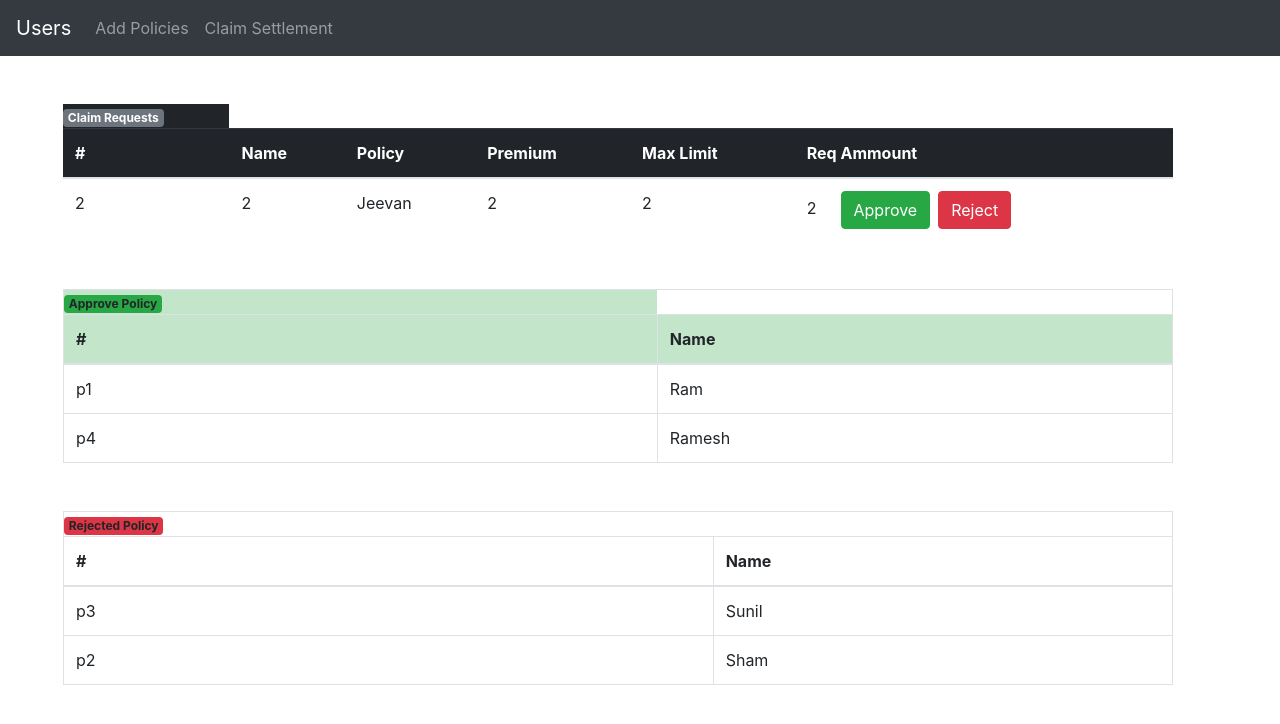
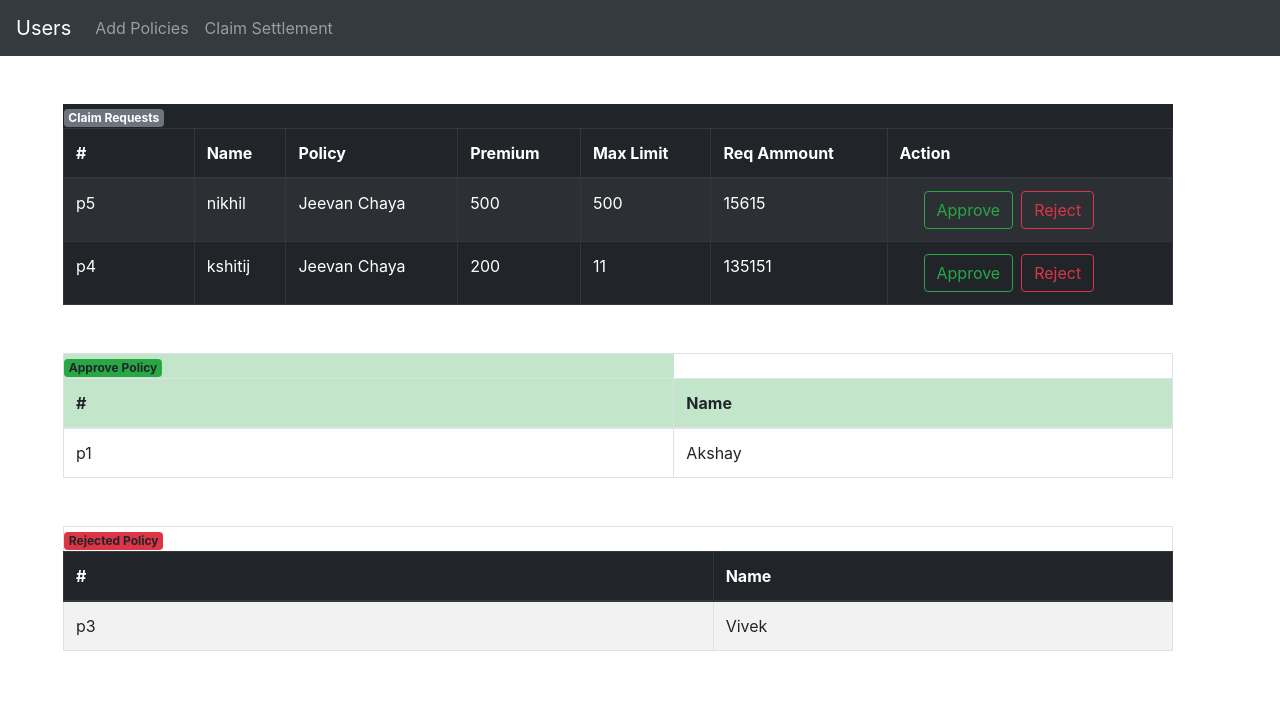
Before and after one commit to akshaymeher59/Final-insurance-policy-react-app, a React (Create React App) app: page /claimSettlement in a window 1280 px wide. Shown: the top 724 px of the page. Built offline with nearby package versions, Linux system fonts and the light colour scheme; data requests are answered from the project's data file.

Commit message:
adding approve,reject and claim status functionality

```diff
--- a/db.json
+++ b/db.json
@@ -11,56 +11,124 @@
       "id": 2
     },
     {
+      "name": "Vivek",
       "uId": 3,
-      "name": "Vivek",
       "id": 3
+    },
+    {
+      "uId": 4,
+      "name": "kshitij",
+      "id": 4
+    },
+    {
+      "uId": 5,
+      "name": "nikhil",
+      "id": 5
+    },
+    {
+      "uId": 6,
+      "name": "kamlesh",
+      "id": 6
+    },
+    {
+      "uId": 7,
+      "name": "nitesh",
+      "id": 7
+    },
+    {
+      "uId": 8,
+      "name": "samyak",
+      "id": 8
     }
   ],
   "Policies": [
     {
-      "pId": "2",
+      "pId": "8",
+      "policyName": "Jeevan Chaya",
+      "amount": "500",
+      "maxLimit": "20000",
+      "name": "samyak",
+      "id": 1
+    },
+    {
+      "pId": "5",
       "policyName": "Jeevan Chaya",
       "amount": "500",
       "maxLimit": "500",
-      "name": "Satish",
-      "id": 1,
-      "reqAmmount": 65561
+      "name": "nikhil",
+      "id": 2,
+      "reqAmmount": 15615
+    },
+    {
+      "pId": "3",
+      "policyName": "Jeevan Chaya",
+      "amount": "151",
+      "maxLimit": "456",
+      "name": "Vivek",
+      "id": 3,
+      "reqAmmount": 1651
     },
     {
       "pId": "1",
       "policyName": "Jeevan Chaya",
-      "amount": "200",
-      "maxLimit": "456",
+      "amount": "456",
+      "maxLimit": "20000",
       "name": "Akshay",
-      "id": 2,
-      "reqAmmount": 5315151
+      "id": 4,
+      "reqAmmount": 156156
     },
     {
-      "pId": "3",
+      "pId": "2",
+      "policyName": "Jeevan Chaya",
+      "amount": "500",
+      "maxLimit": "55665654",
+      "name": "Satish",
+      "id": 5
+    },
+    {
+      "pId": "4",
       "policyName": "Jeevan Chaya",
       "amount": "200",
-      "maxLimit": "20000",
-      "name": "Vivek",
-      "id": 3,
-      "reqAmmount": 454
+      "maxLimit": "11",
+      "name": "kshitij",
+      "id": 6,
+      "reqAmmount": 135151
     }
   ],
   "userPolicyId": [
     {
-      "uId": "2",
-      "pId": "2",
-      "id": 1,
+      "uId": "8",
+      "pId": "8",
+      "id": 1
+    },
+    {
+      "uId": "5",
+      "pId": "5",
+      "id": 2,
       "status": "claim"
+    },
+    {
+      "uId": "3",
+      "pId": "3",
+      "id": 3,
+      "status": "reject"
     },
     {
       "uId": "1",
       "pId": "1",
-      "id": 2,
-      "status": "claim"
+      "id": 4,
+      "status": "approve"
     },
     {
-      "status": "claim",
-      "id": 3
+      "uId": "2",
+      "pId": "2",
+      "id": 5
+    },
+    {
+      "uId": "4",
+      "pId": "4",
+      "id": 6,
+      "status": "claim"
     }
   ]
 }
--- a/src/App.js
+++ b/src/App.js
@@ -7,16 +7,14 @@ import { BrowserRouter, Route, Routes } from "react-router-dom";
 import { useEffect, useState } from "react";
 
 function App() {
-
-
   const [user, setUser] = useState([]);
   const [policy, setPolicy] = useState([]);
   const [userPolicyId, setUserPolicyId] = useState([]);
 
-  useEffect(()=>{
+  useEffect(() => {
     fetchPolicy();
     fetchUserPolicyId();
-  },[])
+  }, []);
 
   async function fetchPolicy() {
     try {
@@ -31,7 +29,6 @@ function App() {
     }
   }
 
-
   function fetchUserPolicyId() {
     fetch("http://localhost:8080/userPolicyId")
       .then((res) => {
@@ -43,38 +40,53 @@ function App() {
         alert("API Failed to fetch Data.");
         setUserPolicyId([{}]);
       });
-
   }
-
-
-
-
 
   return (
     <div className="">
-
-
       {/* <ClaimReq />
       <Form /> */}
 
       <BrowserRouter>
         <Routes>
-          <Route index element={
-            <>
-              <Header />
-              {<Users user1={user} setUser={setUser} />}
-            </>
-
-          }>
-          </Route>
-          <Route path='/' element={<Header />}>
-            <Route path="user" element={
-              <Users user1={user} setUser={setUser} />
-            } />
-            <Route path="form" element={<Policy policy={policy} setPolicy={setPolicy} userPolicyId={userPolicyId} setUserPolicyId={setUserPolicyId} user={user} setUser={setUser} />} />
+          <Route
+            index
+            element={
+              <>
+                <Header />
+                {<Users user1={user} setUser={setUser} />}
+              </>
+            }
+          ></Route>
+          <Route path="/" element={<Header />}>
+            <Route
+              path="user"
+              element={<Users user1={user} setUser={setUser} />}
+            />
+            <Route
+              path="form"
+              element={
+                <Policy
+                  policy={policy}
+                  setPolicy={setPolicy}
+                  userPolicyId={userPolicyId}
+                  setUserPolicyId={setUserPolicyId}
+                  user={user}
+                  setUser={setUser}
+                />
+              }
+            />
             {/* <Route path="claimPolicy" element={<ClaimApply />} /> */}
-            <Route path="claimSettlement"  element={<ClaimSettlement policy={policy} userPolicyId={userPolicyId}   />} />
-
+            <Route
+              path="claimSettlement"
+              element={
+                <ClaimSettlement
+                  policy={policy}
+                  userPolicyId={userPolicyId}
+                  fetchUserPolicyId={fetchUserPolicyId}
+                />
+              }
+            />
           </Route>
         </Routes>
       </BrowserRouter>
--- a/src/components/ClaimSettlement.js
+++ b/src/components/ClaimSettlement.js
@@ -1,38 +1,103 @@
-import React, { useEffect } from "react";
-const newArr = [];
-const ClaimSettlement = ({ userPolicyId, policy }) => {
-  // let claimedUsers=[];
+import React, { useEffect, useState } from "react";
+// const newArr = [];
+const ClaimSettlement = ({ userPolicyId, policy, fetchUserPolicyId }) => {
+  //getting filter data depending on status
   let claimStatusId = userPolicyId.filter(
     (data) => data.hasOwnProperty("status") && data.status === "claim"
   );
 
-  // let claimedUsers=   policy.filter((data)=>data.pId===(somethings.foreach((data)=>data)))
+  let approveStatusId = userPolicyId.filter(
+    (data) => data.hasOwnProperty("status") && data.status === "approve"
+  );
 
+  let rejectStatusId = userPolicyId.filter(
+    (data) => data.hasOwnProperty("status") && data.status === "reject"
+  );
+
+  // getting ids in array
   let policyPid = claimStatusId.map((data) => {
     return data.pId;
   });
 
-  // for (let i = 0; i < policy.length; i++) {
-  //   if (policyPid.includes(policy[i].pId)) {
-  //     newArr.push(policy[i]);
-  //   }
-  // }
+  let approvePid = approveStatusId.map((data) => {
+    return data.pId;
+  });
 
-  function handleApprove() {
-    // console.log("finalClaimedUSerssss",newArr);
+  let rejectPid = rejectStatusId.map((data) => {
+    return data.pId;
+  });
+
+  //all status claim
+  let statusClaim = policyPid.flatMap((ids) => {
+    return policy.filter((item) => item.pId === ids);
+  });
+
+  let statusApprove = approvePid.flatMap((ids) => {
+    return policy.filter((item) => item.pId === ids);
+  });
+
+  let statusReject = rejectPid.flatMap((ids) => {
+    return policy.filter((item) => item.pId === ids);
+  });
+
+  function handleApprove(pId) {
     console.log("Policy", policy);
     console.log("UserPolicyId", userPolicyId);
     console.log("claimStatusId", claimStatusId);
     console.log("policyPid", policyPid);
+    console.log("StatusClaim", statusClaim);
 
-    // console.log("claimedUsers",somethings);
-    // console.log("claimedUsersss",claimedUsers);
+    fetch("http://localhost:8080/userPolicyId?pId=" + pId)
+      .then((res) => res.json())
+      .then((data) => {
+        let id = data[0].id;
+        console.log("data", data);
+        let prevData = data[0];
+        fetch("http://localhost:8080/userPolicyId/" + id, {
+          method: "PUT",
+          body: JSON.stringify({
+            ...prevData,
+            status: "approve",
+          }),
+          headers: {
+            "Content-type": "application/json",
+          },
+        })
+          .then((response) => response.json())
+          .then((result) => {
+            fetchUserPolicyId();
+          });
+      });
+  }
+
+  function handleReject(pId) {
+    fetch("http://localhost:8080/userPolicyId?pId=" + pId)
+      .then((res) => res.json())
+      .then((data) => {
+        let id = data[0].id;
+        console.log("data", data);
+        let prevData = data[0];
+        fetch("http://localhost:8080/userPolicyId/" + id, {
+          method: "PUT",
+          body: JSON.stringify({
+            ...prevData,
+            status: "reject",
+          }),
+          headers: {
+            "Content-type": "application/json",
+          },
+        })
+          .then((response) => response.json())
+          .then((result) => {
+            fetchUserPolicyId();
+          });
+      });
   }
 
   return (
     <div className="container m-5">
-      <table class="table ">
-        <thead className="table-dark">
+      <table className="table table-striped table-dark table-bordered">
+        <thead className="table-dark ">
           <tr>
             <span class="badge bg-secondary">Claim Requests</span>
           </tr>
@@ -43,31 +108,42 @@ const ClaimSettlement = ({ userPolicyId, policy }) => {
             <th>Premium</th>
             <th>Max Limit</th>
             <th>Req Ammount</th>
+            <th>Action</th>
           </tr>
         </thead>
+        <tbody>
+          {statusClaim.map((data) => {
+            return (
+              <tr>
+                <td>p{data.pId}</td>
+                <td>{data.name}</td>
+                <td>{data.policyName}</td>
 
-        {
-          <tbody>
-            <td>2</td>
-            <td>2</td>
-            <td>Jeevan</td>
-
-            <td>2</td>
-            <td>2</td>
+                <td>{data.amount}</td>
+                <td>{data.maxLimit}</td>
+                <td>{data.reqAmmount}</td>
                 <td>
-              2
                   <button
-                className="btn btn-success ml-4 mr-2"
-                onClick={() => {
-                  handleApprove();
+                    className="btn btn-outline-success ml-4 mr-2"
+                    onClick={(e) => {
+                      handleApprove(data.pId);
                     }}
                   >
                     Approve
                   </button>
-              <button className="btn btn-danger">Reject</button>
+                  <button
+                    className="btn btn-outline-danger"
+                    onClick={(e) => {
+                      handleReject(data.pId);
+                    }}
+                  >
+                    Reject
+                  </button>
                 </td>
+              </tr>
+            );
+          })}
         </tbody>
-        }
       </table>
       <table className="table table-bordered mt-5">
         <thead className="table-success">
@@ -80,18 +156,18 @@ const ClaimSettlement = ({ userPolicyId, policy }) => {
           </tr>
         </thead>
         <tbody>
+          {statusApprove.map((item) => {
+            return (
               <tr>
-            <td>p1</td>
-            <td>Ram</td>
+                <td>p{item.pId}</td>
+                <td>{item.name}</td>
               </tr>
-          <tr>
-            <td>p4</td>
-            <td>Ramesh</td>
-          </tr>
+            );
+          })}
         </tbody>
       </table>
-      <table className="table table-bordered mt-5">
-        <thead className="table">
+      <table className="table table-bordered table-striped mt-5">
+        <thead className="table thead-dark">
           <tr>
             <span class="badge bg-danger">Rejected Policy</span>
           </tr>
@@ -101,95 +177,16 @@ const ClaimSettlement = ({ userPolicyId, policy }) => {
           </tr>
         </thead>
         <tbody>
+          {statusReject.map((item) => {
+            return (
               <tr>
-            <td>p3</td>
-            <td>Sunil</td>
+                <td>p{item.pId}</td>
+                <td>{item.name}</td>
               </tr>
-          <tr>
-            <td>p2</td>
-            <td>Sham</td>
-          </tr>
+            );
+          })}
         </tbody>
       </table>
-
-      {/* <table class="table table-striped">
-        <thead className="table-dark">
-          <tr>
-            <span class="badge bg-info">Apply For Claim</span>
-          </tr>
-          <tr>
-            <th>#</th>
-            <th>Name</th>
-            <th>Policy</th>
-            <th>Premium</th>
-            <th>Max Limit</th>
-            <th>Req Ammount</th>
-            <th></th>
-          </tr>
-        </thead>
-        <tbody>
-          <tr>
-            <th>p1</th>
-            <th>Ram</th>
-            <th>Jeevan Chaya</th>
-            <th>500</th>
-            <th>100000</th>
-            <th>
-              <input type="text"></input>
-            </th>
-            <th>
-              <button type="button" class="btn btn-outline-primary">
-                Claim
-              </button>
-            </th>
-          </tr>
-          <tr>
-            <th>p2</th>
-            <th>SHam</th>
-            <th>Jeevan Chaya</th>
-            <th>500</th>
-            <th>100000</th>
-            <th>
-              <input type="text"></input>
-            </th>
-            <th>
-              <button type="button" class="btn btn-outline-primary">
-                Claim
-              </button>
-            </th>
-          </tr>
-          <tr>
-            <th>p3</th>
-            <th>Ram</th>
-            <th>Jeevan Chaya</th>
-            <th>500</th>
-            <th>100000</th>
-            <th>
-              <input type="text"></input>
-            </th>
-            <th>
-              <button type="button" class="btn btn-outline-primary">
-                Claim
-              </button>
-            </th>
-          </tr>
-          <tr>
-            <th>p4</th>
-            <th>Ram</th>
-            <th>Jeevan Chaya</th>
-            <th>500</th>
-            <th>100000</th>
-            <th>
-              <input type="text"></input>
-            </th>
-            <th>
-              <button type="button" class="btn btn-outline-primary">
-                Claim
-              </button>
-            </th>
-          </tr>
-        </tbody> */}
-      {/* </table> */}
     </div>
   );
 };
--- a/src/components/user/PolicyForm.js
+++ b/src/components/user/PolicyForm.js
@@ -76,7 +76,7 @@ const PolicyForm = ({
         </button>
       </form>
 
-      <div className="container m-5 ">
+      <div className="container m-5  ">
         <table class="table table-striped">
           <thead className="table-dark">
             <tr>
--- a/src/components/user/PolicyUsers.js
+++ b/src/components/user/PolicyUsers.js
@@ -51,8 +51,7 @@ function PolicyUsers({ data, deletPolicy, fetchPolicy,userPolicyId,fetchUserPoli
       .then((result) => {
         console.log(data);
            fetchUserPolicyId();
-        // alert("Request to claimed successful");
-        // fetchPolicy();
+
       });
   }
   return (
```
Also changed, not shown: src/components/user/Policy.js (+3 -8 lines). Lines whose indentation alone changed are shown as unchanged.
